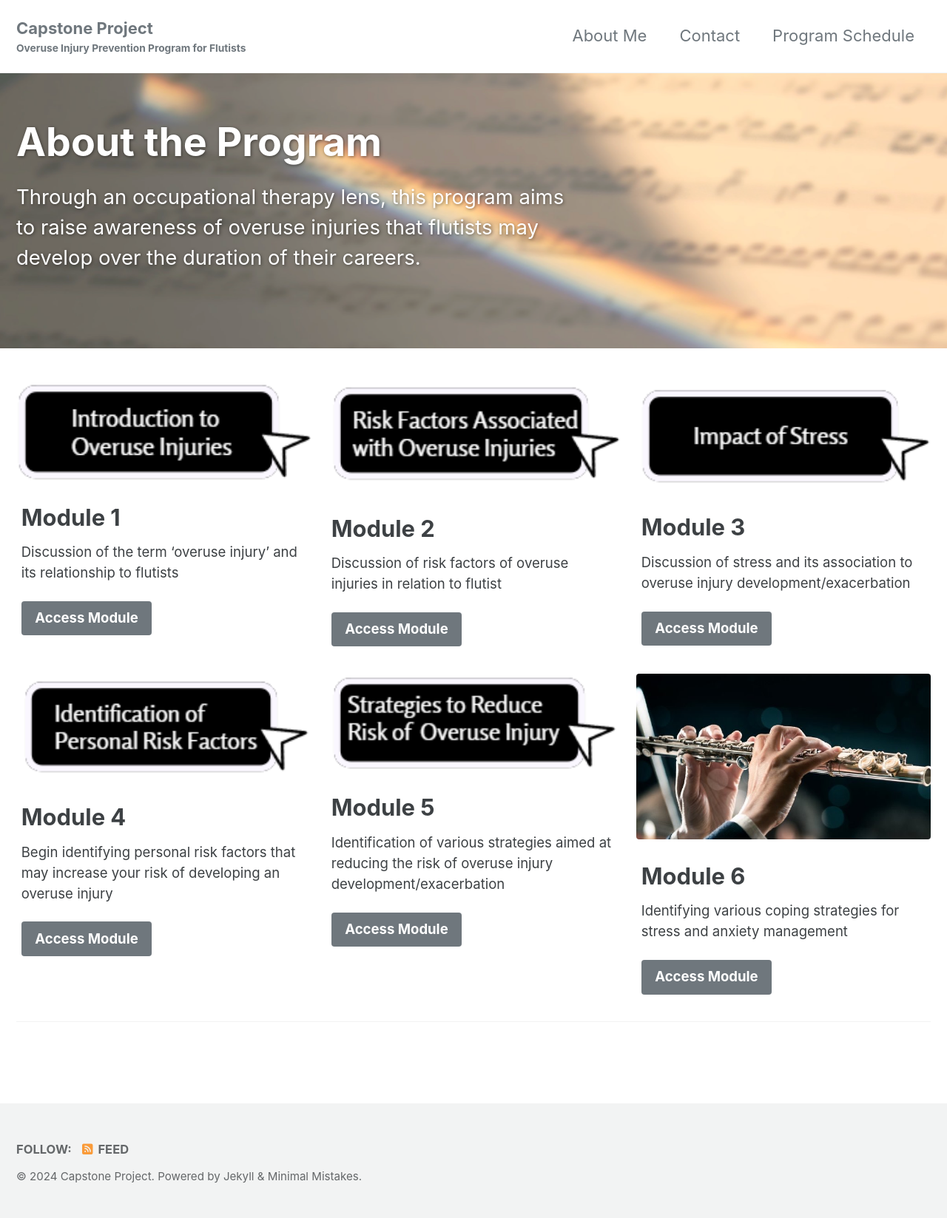
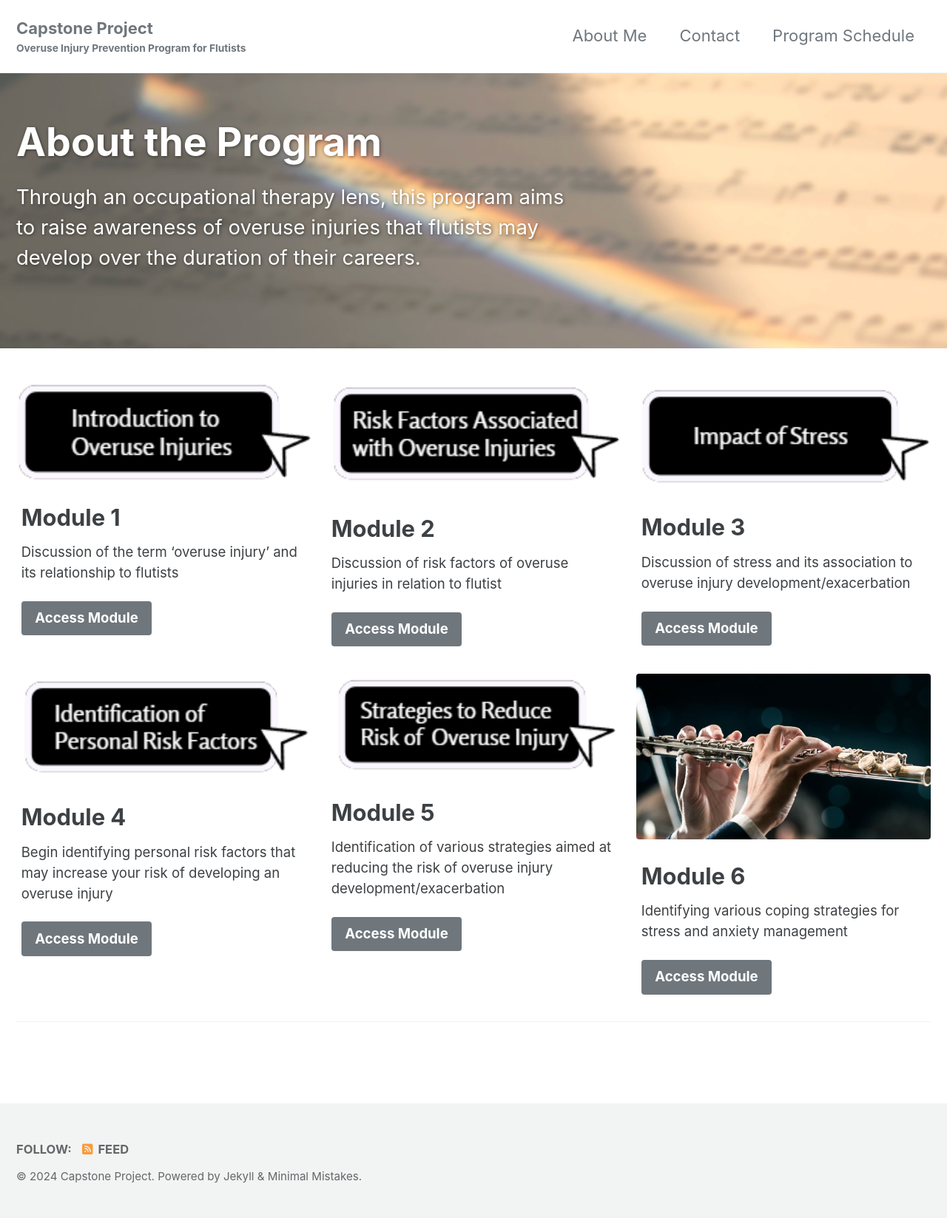
Before and after one commit to jkimOTD/old_site, a Jekyll site: the page built from index.html, in a window 1280 px wide. Shown: the whole page at 74% size. Built offline with Jekyll 4.4.1, drawn with Linux system fonts in a browser that asks for light colours; cached includes are drawn as plain includes; the list of posts is cut into pages by our own code.

Commit message:
Update index.html

```diff
--- a/index.html
+++ b/index.html
@@ -38,7 +38,7 @@ feature_row:
     url: "/Module4/"
     btn_class: "btn--primary"
     btn_label: "Access Module"
-  - image_path: /assets/images/module 5.png
+  - image_path: /assets/images/module5official.png
     alt: "Module 5"
     title: "Module 5"
     excerpt: "Identification of various strategies aimed at reducing the risk of overuse injury development/exacerbation"
```
